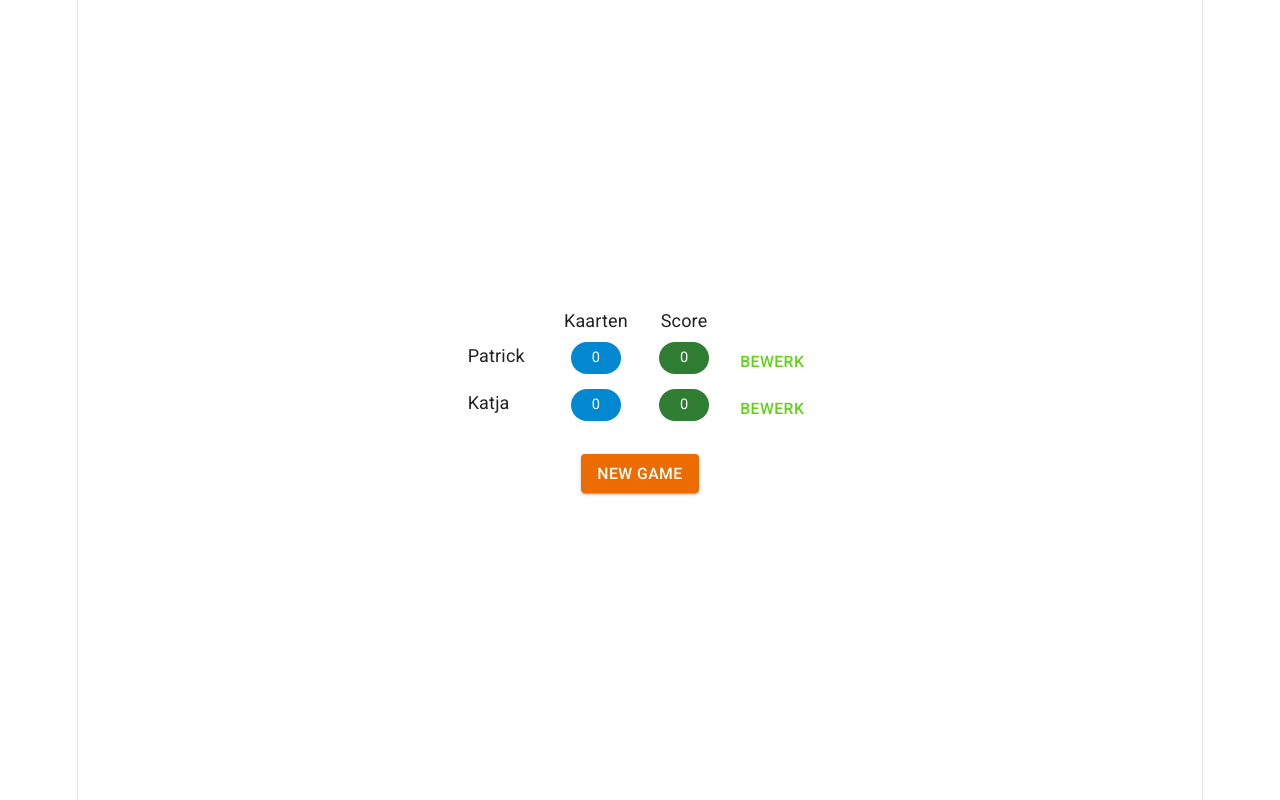
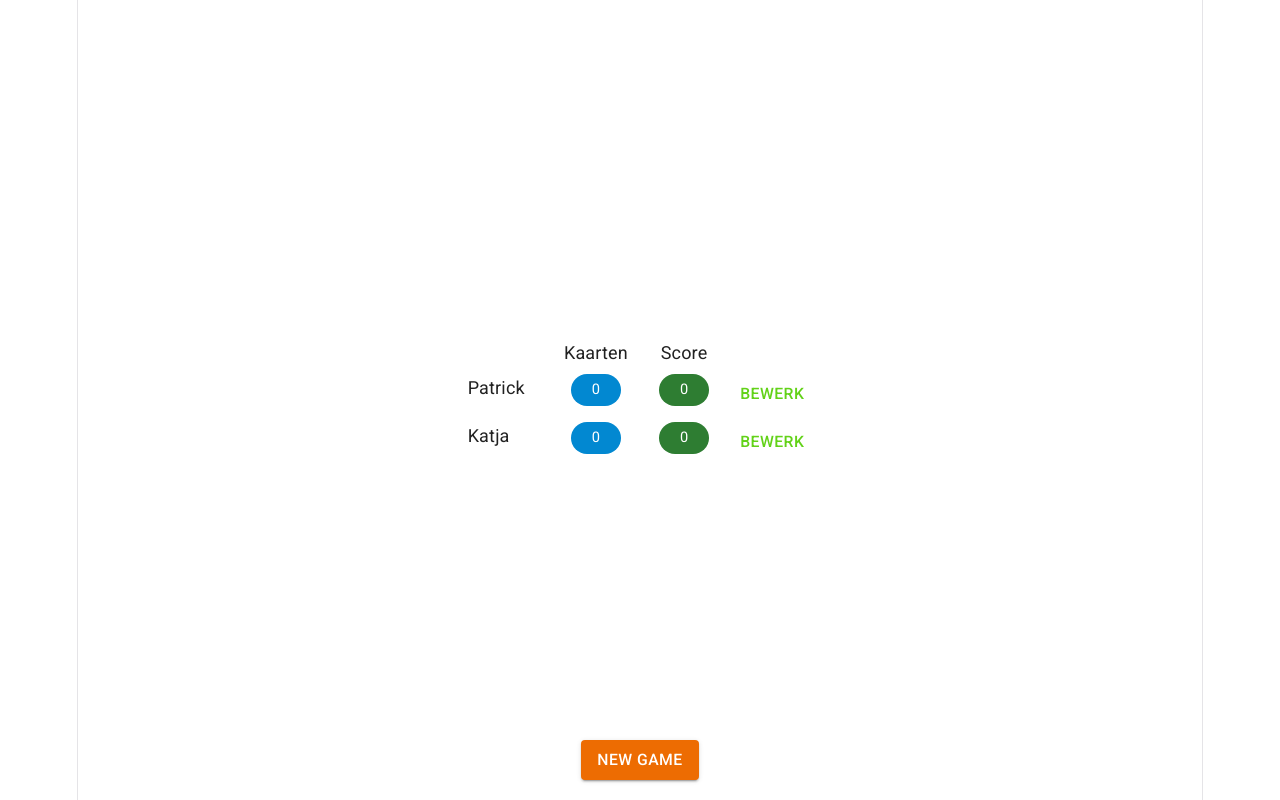
Before and after one commit to garfix/forest-shuffle-score, a React (Vite) app: page / in a window 1280 px wide. Both pictures are taken after a click on the button "START". Built offline with nearby package versions, Linux system fonts and the light colour scheme.

Commit message:
new game pos

```diff
--- a/src/page/UserPage.module.css
+++ b/src/page/UserPage.module.css
@@ -16,3 +16,8 @@
 .chip {
     min-width: 50px;
 }
+
+.below {
+    position: fixed;
+    bottom: 20px;
+}
--- a/src/page/UserPage.tsx
+++ b/src/page/UserPage.tsx
@@ -47,7 +47,7 @@ export default function UserPage({ users, setUser, scores, setPage, inputs, setI
                     </React.Fragment>
                 ))}
             </div>
-            <div>
+            <div className={styles.below}>
                 <Button variant="contained" color="warning" onClick={newGame}>
                     New game
                 </Button>
```
